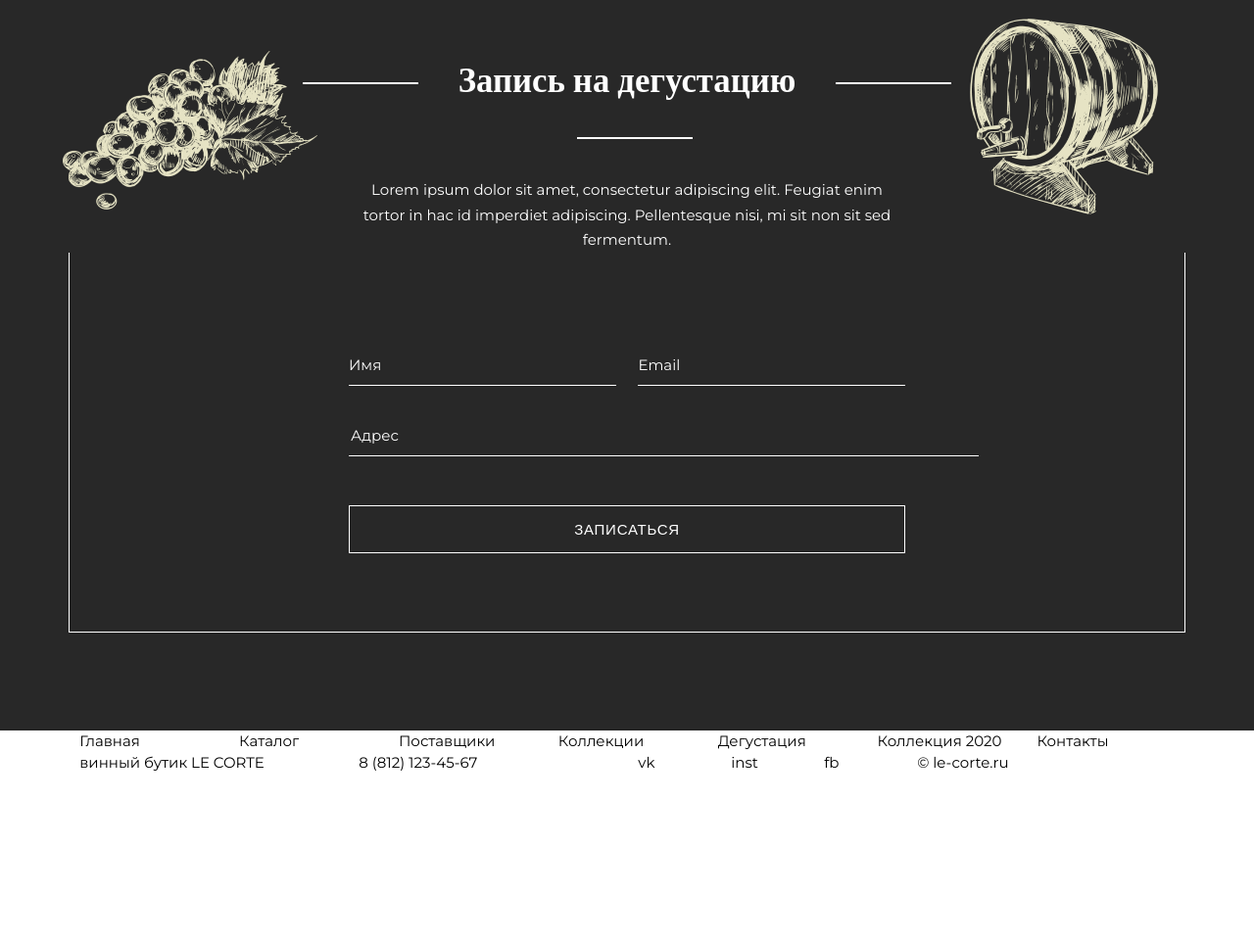
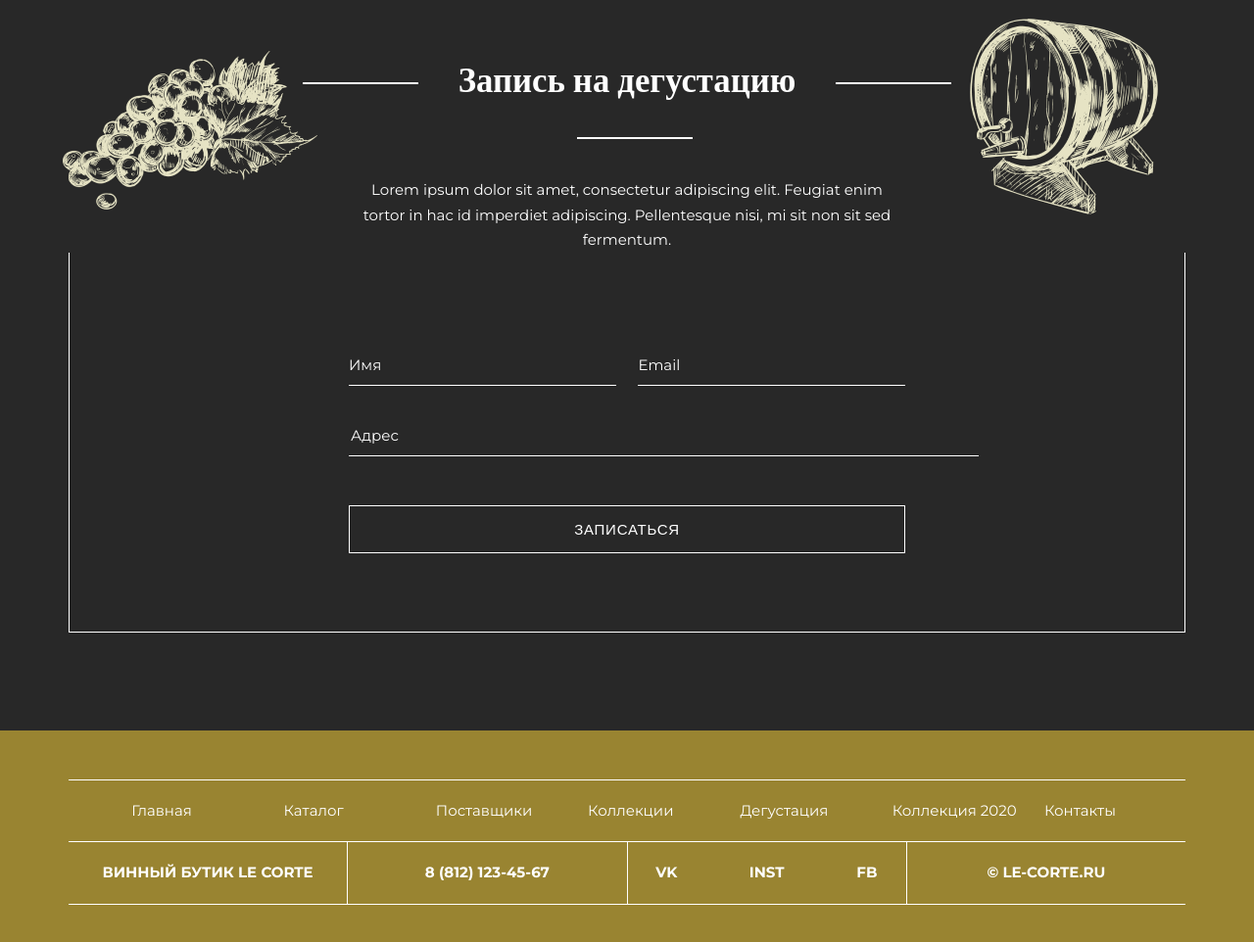
Before and after one commit to websolovey/HTML-CSS__wine-shop, a plain HTML site: page dist/index.html in a window 1280 px wide. Shown: the part 2654-3616 px from the top of the page at 98% size. Before the commit the page ends 3445 px from the top, so only its background shows below. Drawn offline with nearby package versions, Linux system fonts and the light colour scheme.

Commit message:
first commit

```diff
--- a/dist/index.html
+++ b/dist/index.html
@@ -146,33 +146,33 @@
         <div class="row">
           <nav class="footer-nav">
             <ul class="footer-nav__list row">
-              <li class="footer-nav__list-item menu-item col">Главная</li>
-              <li class="footer-nav__list-item menu-item col">Каталог</li>
-              <li class="footer-nav__list-item menu-item col">Поставщики</li>
-              <li class="footer-nav__list-item menu-item col">Коллекции</li>
-              <li class="footer-nav__list-item menu-item col">Дегустация</li>
-              <li class="footer-nav__list-item menu-item col">Коллекция 2020</li>
-              <li class="footer-nav__list-item menu-item col">Контакты</li>
+              <li class="footer-nav__list-item menu-item col"><a class="menu-item__link" href="">Главная</a></li>
+              <li class="footer-nav__list-item menu-item col"><a class="menu-item__link" href="">Каталог</a></li>
+              <li class="footer-nav__list-item menu-item col"><a class="menu-item__link" href="">Поставщики</a></li>
+              <li class="footer-nav__list-item menu-item col"><a class="menu-item__link" href="">Коллекции</a></li>
+              <li class="footer-nav__list-item menu-item col"><a class="menu-item__link" href="">Дегустация</a></li>
+              <li class="footer-nav__list-item menu-item col"><a class="menu-item__link" href="">Коллекция 2020</a></li>
+              <li class="footer-nav__list-item menu-item col"><a class="menu-item__link" href="">Контакты</a></li>
             </ul>
           </nav>
           <div class="footer-contacts">
             <ul class="footer-contacts__list row">
               <li class="footer-contacts__list-item col">винный бутик LE CORTE</li>
-              <li class="footer-contacts__list-item col">8 (812) 123-45-67</li>
-              <li class="footer-contacts__list-item col">
+              <li class="footer-contacts__list-item  col">8 (812) 123-45-67</li>
+              <li class="footer-contacts__list-item  col">
                 <ul class="footer-contacts__list-social row">
-                  <li class="footer-contacts__list-item social-list__item col">
+                  <li class="social-list__item col">
                     vk
                   </li>
-                  <li class="footer-contacts__list-item social-list__item col">
+                  <li class="social-list__item col">
                     inst
                   </li>
-                  <li class="footer-contacts__list-item social-list__item col">
+                  <li class="social-list__item col">
                     fb
                   </li>
                 </ul>
               </li>
-              <li class="footer-contacts__list-item col">© le-corte.ru</li>
+              <li class="footer-contacts__list-item  col">© le-corte.ru</li>
             </ul>
           </div>
         </div>
--- a/src/assets/sass/blocks/collection-block.scss
+++ b/src/assets/sass/blocks/collection-block.scss
@@ -1,5 +1,6 @@
 .collection-block {
   padding: 140px 0;
+  background-color:#E6E3C4;
 }
 
 .container-between {
--- a/src/assets/sass/blocks/footer.scss
+++ b/src/assets/sass/blocks/footer.scss
@@ -0,0 +1,40 @@
+.footer {
+  background-color: $accent;
+  padding: 50px 0;
+}
+
+.footer-nav__list {
+  padding: 20px 0 20px 53px;
+  border-top: 1px solid $white;
+  border-bottom: 1px solid $white;
+}
+
+.menu-item__link{
+    &:hover{
+        color: darken($white, 20%)
+    }
+}
+
+.footer-contacts {
+
+  border-bottom: 1px solid white;
+}
+
+.footer-contacts__list-item {
+  @extend .header-menu__item;
+  font-family: Montserrat;
+  font-style: normal;
+  font-weight: 600;
+  font-size: rfs-fluid-value(1rem);
+  line-height: 150%;
+  color: $white;
+
+  text-align: center;
+  text-transform: uppercase;
+  padding: 20px 0;
+
+  &:hover {
+    background-color: transparent;
+    cursor: default;
+  }
+}
```
Also changed, not shown: src/tpl/partials/footer.html (+13 -13 lines), dist/assets/css/style.css, dist/assets/css/style.min.css.
